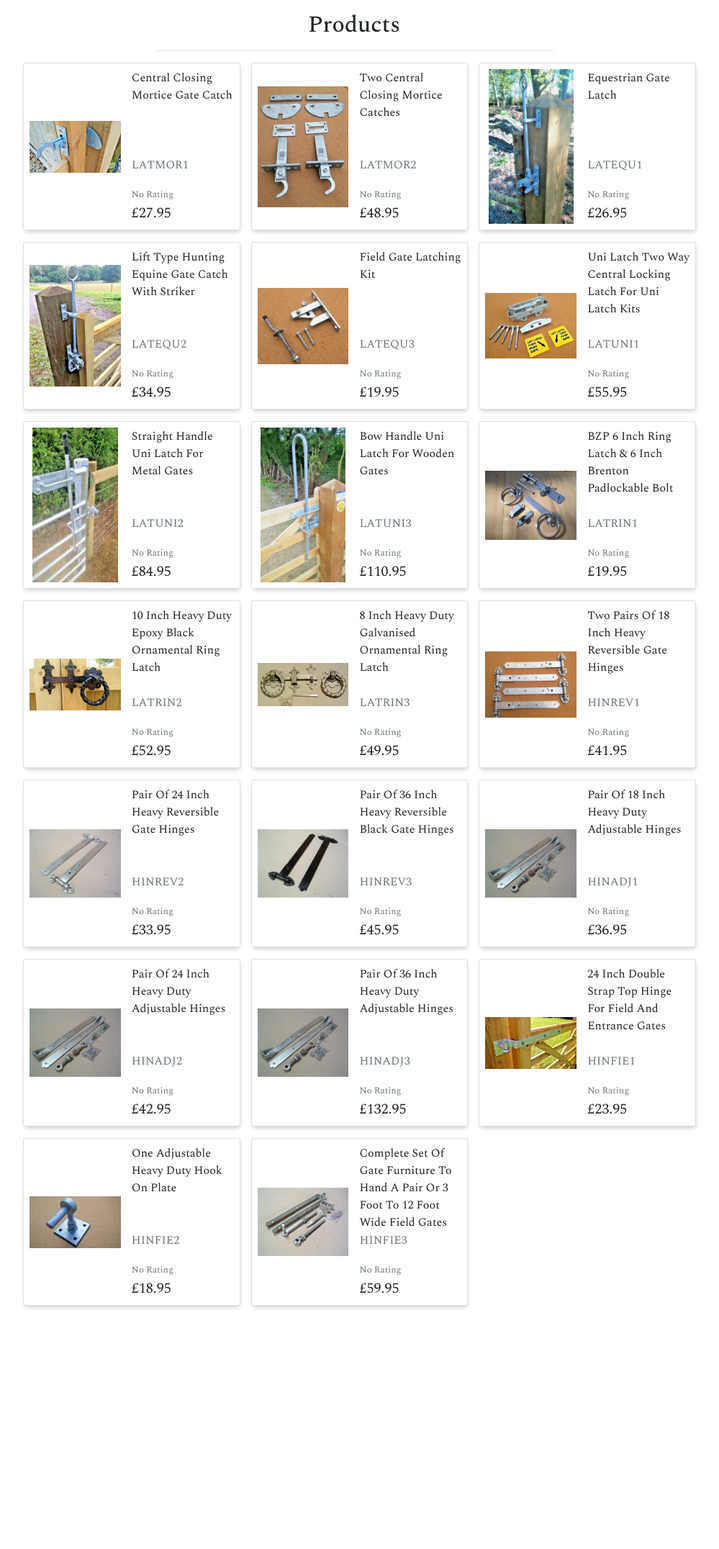
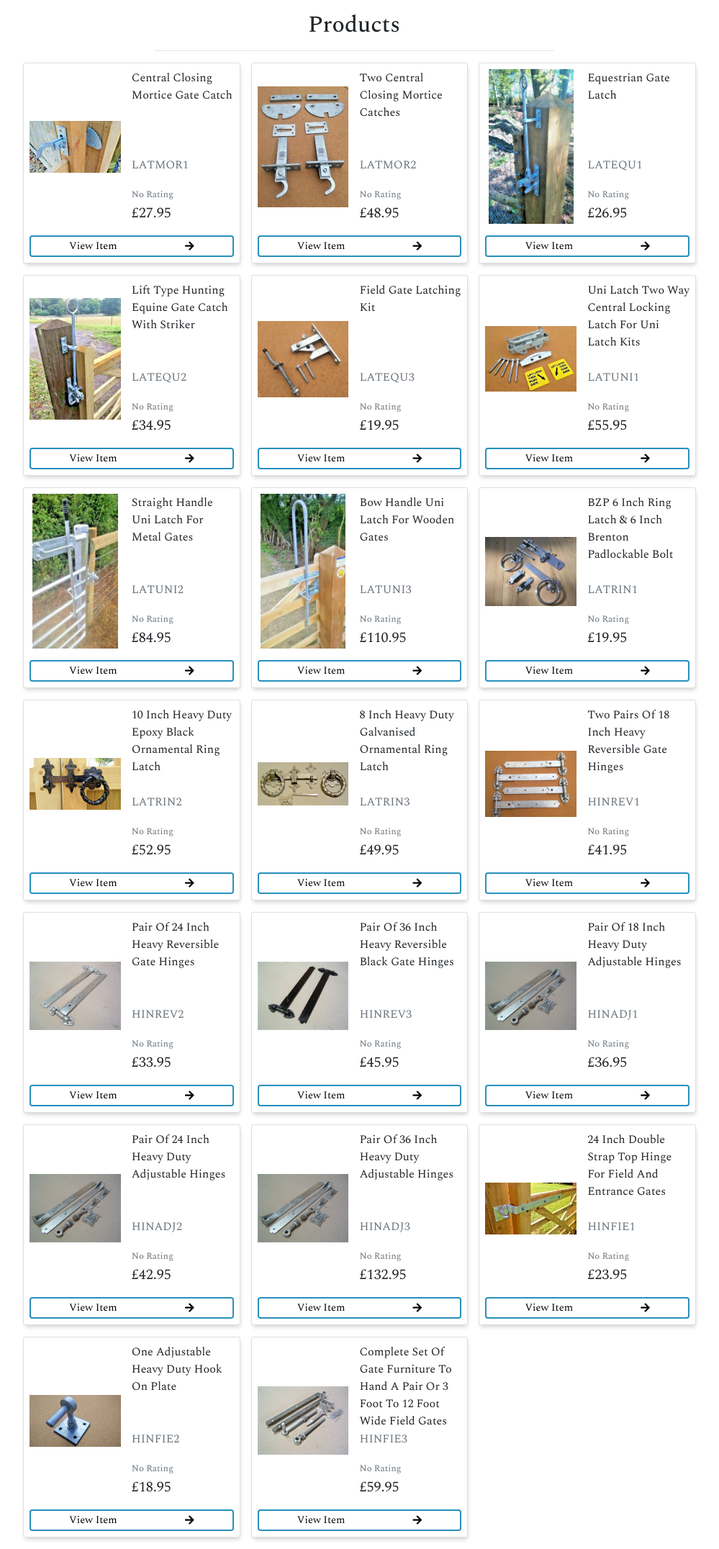
Before and after one commit to HowellsJonathan/milestone-4-gfd, a Django app: template gate_fittings_direct/products/templates/products/products.html in a window 1280 px wide. Shown: the whole page at 72% size, without its empty margins (148-1147 px from the left). Before the commit the page ends 1818 px from the top, so only its background shows below. Run offline with Django 3.2, Linux system fonts and the light colour scheme; the template is opened without the code that fills it: values that come from a table or form of the project are taken from there, others are empty; data comes from the database, SQL or seed files in the repository; some libraries are stand-ins or nearby versions; some web fonts are replaced.

Commit message:
Added & Styled view item button on cards

```diff
--- a/gate_fittings_direct/products/templates/products/products.html
+++ b/gate_fittings_direct/products/templates/products/products.html
@@ -58,6 +58,11 @@
                                         </div>
                                     </div>
                                 </div>
+                                <div class="row">
+                                    <div class="col">
+                                        <button class="product-btn mt-3">View Item<i class="fas fa-arrow-right"></i></button>
+                                    </div>
+                                </div>
                             </div>
                         </div>
                     {% endfor %}
--- a/gate_fittings_direct/static/css/products.css
+++ b/gate_fittings_direct/static/css/products.css
@@ -24,3 +24,21 @@
     bottom: 0;
     left: 0;
 }
+
+.product-btn {
+    width: 100%;
+    display: flex;
+    justify-content: space-around;
+    align-items: center;
+    border: 2px solid #288fbd;
+    border-radius: 0.25rem;
+    background: none;
+    height: 30px;
+    font-size: 0.9rem;
+    transition: 0.25s;
+}
+
+.product-btn:hover,
+.product-btn:focus {
+    box-shadow: inset 300px 0 0 0 #288fbd;
+}
```
